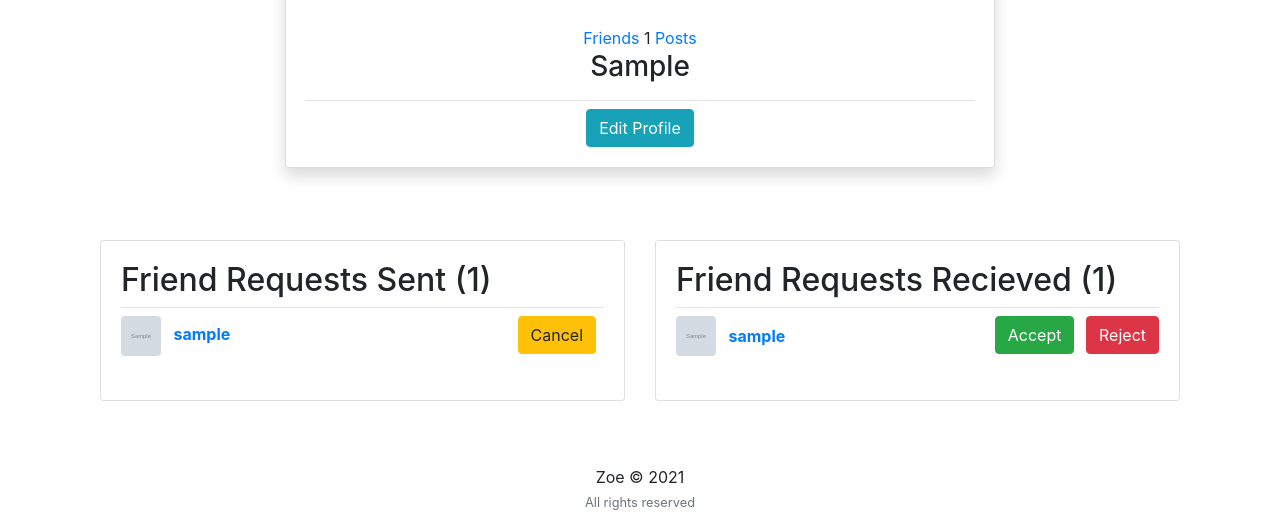
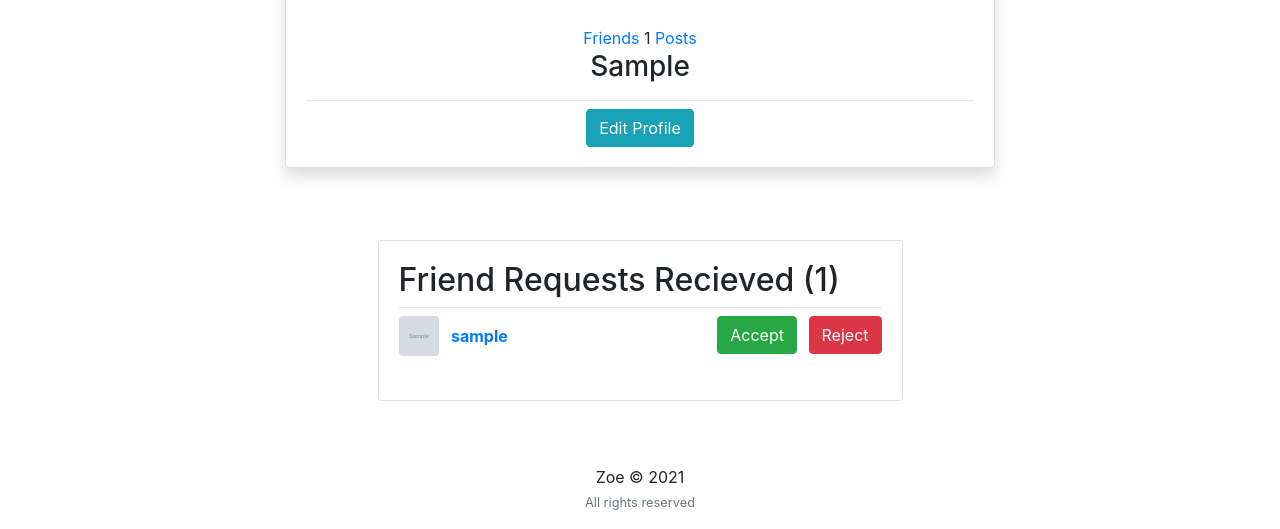
Before and after one commit to ikchu/zoe, a Django app: template django/templates/users/profile.html in a window 1280 px wide. Shown: the part 311-840 px from the top of the page. Run offline with Django 3.2, Linux system fonts and the light colour scheme; the template is opened without the code that fills it: most values are stand-ins (such as "Sample title", 1, 10 or a date in 2020); grey boxes marked "Sample" are stand-in pictures.

Commit message:
feat (django): implement friend requests
- allow users to add other users by exact username only
- users will not know if their request went to a valid user or not
- users no longer see 'sent friend requests'

```diff
--- a/django/templates/feed/layout.html
+++ b/django/templates/feed/layout.html
@@ -19,7 +19,7 @@
                 <div class="d-flex justify-content-right">
                     {% if user.is_authenticated %}
                     <a class="nav-item nav-link" href="{% url 'post-create' %}"> <img src="{% static 'icons/image.svg' %}" alt="" width="30" height="30"/> </a>
-                    {% comment %} <a class="nav-item nav-link" href="{% url 'add-' %}"> <img src="/media/icons/person-plus-fill.svg" alt="" width="30" height="32"/> </a> {% endcomment %}
+                    <a class="nav-item nav-link" href="{% url 'add_users' %}"> <img src="{% static 'icons/person-plus-fill.svg' %}" alt="" width="30" height="32"/> </a>
                     <a class="nav-item nav-link" href="{% url 'my_profile' %}"> <img src="{% static 'icons/person-circle.svg' %}" alt="" width="30" height="30"> </a>
                     <div class="nav-item dropdown">
                         <a class="nav-link" data-toggle="dropdown" role="button" aria-expanded="false"> <img src="{% static 'icons/justify.svg' %} " alt="" width="30" height="30"> </a>
--- a/django/templates/users/login.html
+++ b/django/templates/users/login.html
@@ -33,7 +33,7 @@
                                 <small
                                     ><p class="text-center">
                                     Not registered yet?
-                                    <a href="{% url 'register' %}"><b>Register here</b></a>
+                                    <a href="{% url 'register' %}"><b>Register Here</b></a>
                                 </p></small
                                 >
                     </form>
--- a/django/templates/users/profile.html
+++ b/django/templates/users/profile.html
@@ -106,38 +106,7 @@
         <br />
         {% if request.user == user %}
         <div class="row">
-            <div class="col-md-6">
-                <div class="card card-signin my-5">
-                    <div class="card-body">
-                        <h2>Friend Requests Sent ({{ sent_friend_requests.count }})</h2>
-                        <hr class="my-2" />
-                        {% if not sent_friend_requests %}
-                        <h5><i>No sent requests!</i></h5>
-                        {% else %} {% for s_request in sent_friend_requests %}
-                        <a href="{{ s_request.to_user.profile.get_absolute_url }}"
-                            ><img
-                            src="{{ s_request.to_user.profile.get_image_url }}"
-                            class="rounded mr-2"
-                            width="40"
-                            height="40"
-                            alt=""
-                            /></a>
-                        <a href="{{ s_request.to_user.profile.get_absolute_url }}"
-                            ><b>{{ s_request.to_user.username }}</b></a
-                            >
-                        <small class="float-right">
-                        <a
-                            class="btn btn-warning mr-2"
-                            href="{% url 'cancel_friend_request' s_request.to_user.id %}"
-                            >Cancel</a
-                            >
-                        </small>
-                        <br /><br />
-                        {% endfor %} {% endif %}
-                    </div>
-                </div>
-            </div>
-            <div class="col-md-6">
+            <div class="col-md-6 m-auto">
                 <div class="card card-signin my-5">
                     <div class="card-body">
                         <h2>Friend Requests Recieved ({{ received_friend_requests.count }})</h2>
--- a/django/templates/users/register.html
+++ b/django/templates/users/register.html
@@ -24,8 +24,8 @@
                         </div>
                         <small>
                             <p class="text-center">
-                                Already Registered!
-                                <a href="{% url 'login' %}"><b>Login Now!</b></a>
+                                Already Registered?
+                                <a href="{% url 'login' %}"><b>Login Here</b></a>
                             </p>
                         </small>
                     </form>
--- a/django/users/forms.py
+++ b/django/users/forms.py
@@ -1,7 +1,10 @@
 from django import forms
 from django.contrib.auth.models import User
 from django.contrib.auth.forms import UserCreationForm
-from .models import Profile
+from .models import Profile, FriendRequest
+
+class AddUserForm(forms.Form):
+    to_user = forms.CharField(label='Enter the user\'s exact username', max_length=100)
 
 class UserRegistrationForm(UserCreationForm):
     email = forms.EmailField()
--- a/django/zoe/urls.py
+++ b/django/zoe/urls.py
@@ -30,17 +30,14 @@ from django.conf import settings
 # Additionally, we include login URLs for the browsable API.
 urlpatterns = [
     path('admin/', admin.site.urls),
-    # path('users/', user_views.users_list, name='users_list'),
     path('users/<slug>/', user_views.profile_view, name='profile_view'),
     path('friends/', user_views.friend_list, name='friend_list'),
-    # path('users/friend-request/send/<int:id>/', user_views.send_friend_request, name='send_friend_request'),
-    # path('users/friend-request/cancel/<int:id>/', user_views.cancel_friend_request, name='cancel_friend_request'),
+    path('add-users/', user_views.add_users, name='add_users'),
     path('users/friend-request/accept/<int:id>/', user_views.accept_friend_request, name='accept_friend_request'),
     path('users/friend-request/delete/<int:id>/', user_views.delete_friend_request, name='delete_friend_request'),
     path('users/friend/delete/<int:id>/', user_views.delete_friend, name='delete_friend'),
     path('edit-profile/', user_views.edit_profile, name='edit_profile'),
     path('my-profile/', user_views.my_profile, name='my_profile'),
-    # path('search_users/', user_views.search_users, name='search_users'),
     path('register/', user_views.register, name='register'),
     path('login/', auth_views.LoginView.as_view(template_name='users/login.html'), name='login'),
     path('logout/', auth_views.LogoutView.as_view(), name='logout'),
@@ -54,7 +51,6 @@ urlpatterns = [
     path('post/<int:pk>/', feed_views.post_detail, name='post-detail'),
     path('post/<int:pk>/update/', feed_views.PostUpdateView.as_view(), name='post-update'),
     path('post/<int:pk>/delete/', feed_views.post_delete, name='post-delete'),
-    path('search-posts/', feed_views.search_posts, name='search_posts'),
     path('user-posts/<str:username>', feed_views.UserPostListView.as_view(), name='user-posts')
 
     # path('', include(router.urls)),
```
Also changed, not shown: django/templates/users/add_users.html (+33 -0 lines), django/users/views.py (+13 -5 lines).
